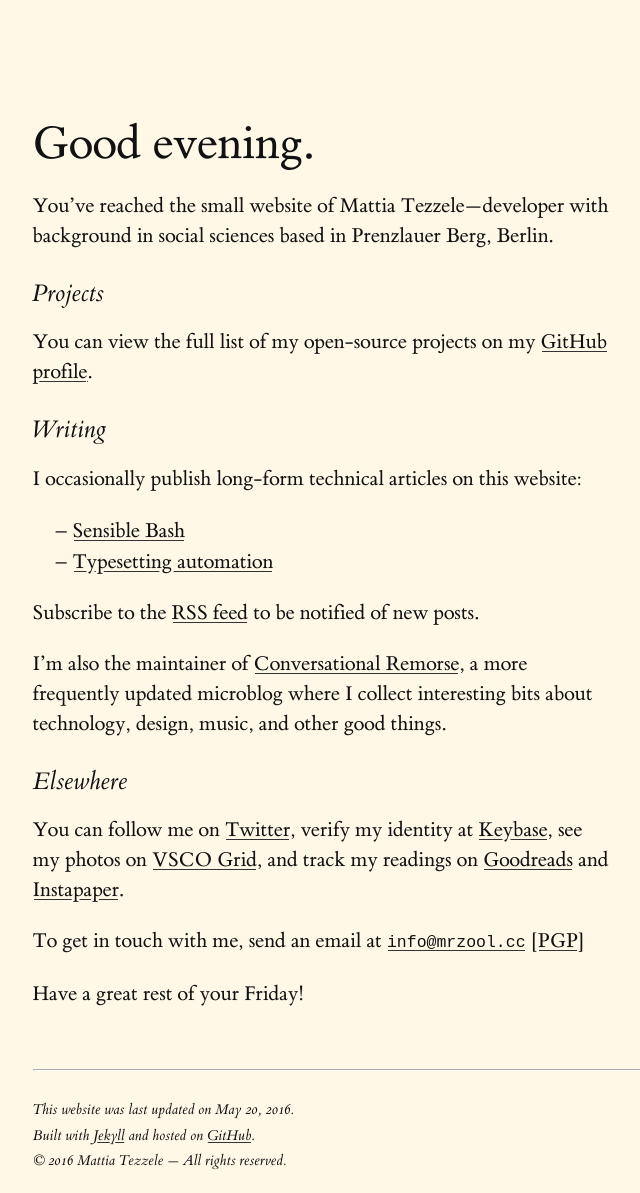
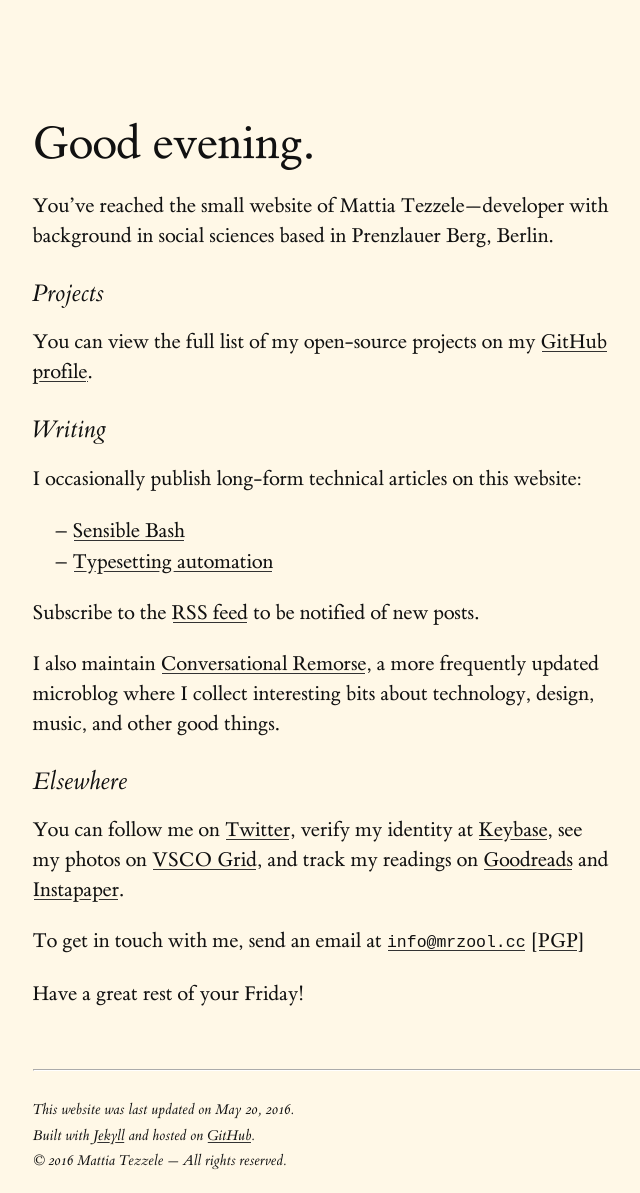
Before and after one commit to mrzool/mrzool.github.io, a Jekyll site: the page built from index.md, in a window 1280 px wide. Shown: the whole page, without its empty margins (285-925 px from the left). Built offline with Jekyll 4.4.1, drawn with Linux system fonts in a browser that asks for light colours.

Commit message:
Less words

```diff
--- a/index.md
+++ b/index.md
@@ -17,7 +17,7 @@ I occasionally publish long-form technical articles on this website:
 
 Subscribe to the [RSS feed](/feed.xml) to be notified of new posts.
 
-I'm also the maintainer of [Conversational Remorse](http://notes.mrzool.cc), a more frequently updated microblog where I collect interesting bits about technology, design, music, and other good things.
+I also maintain [Conversational Remorse](http://notes.mrzool.cc), a more frequently updated microblog where I collect interesting bits about technology, design, music, and other good things.
 
 ### Elsewhere
 
```
